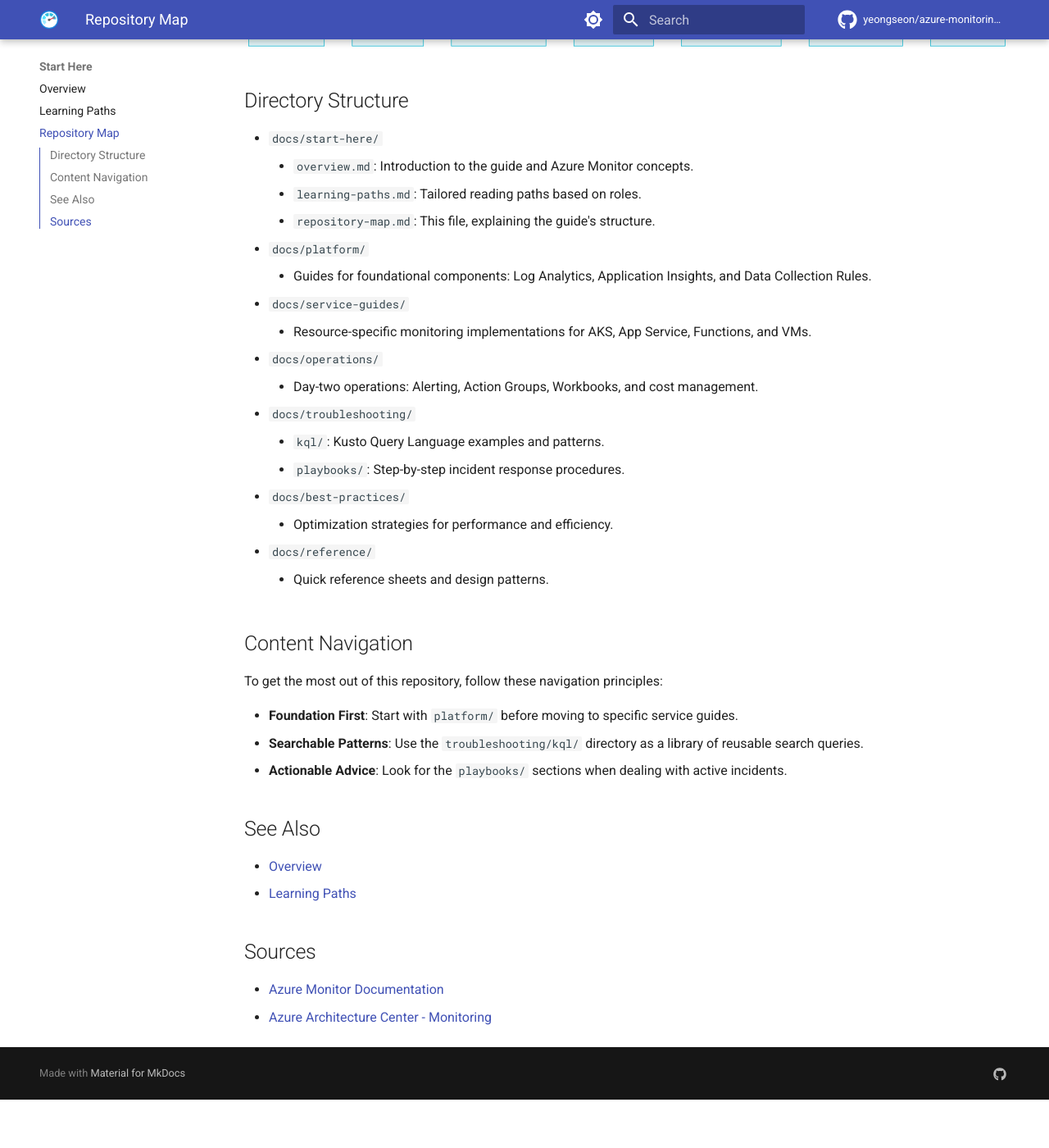
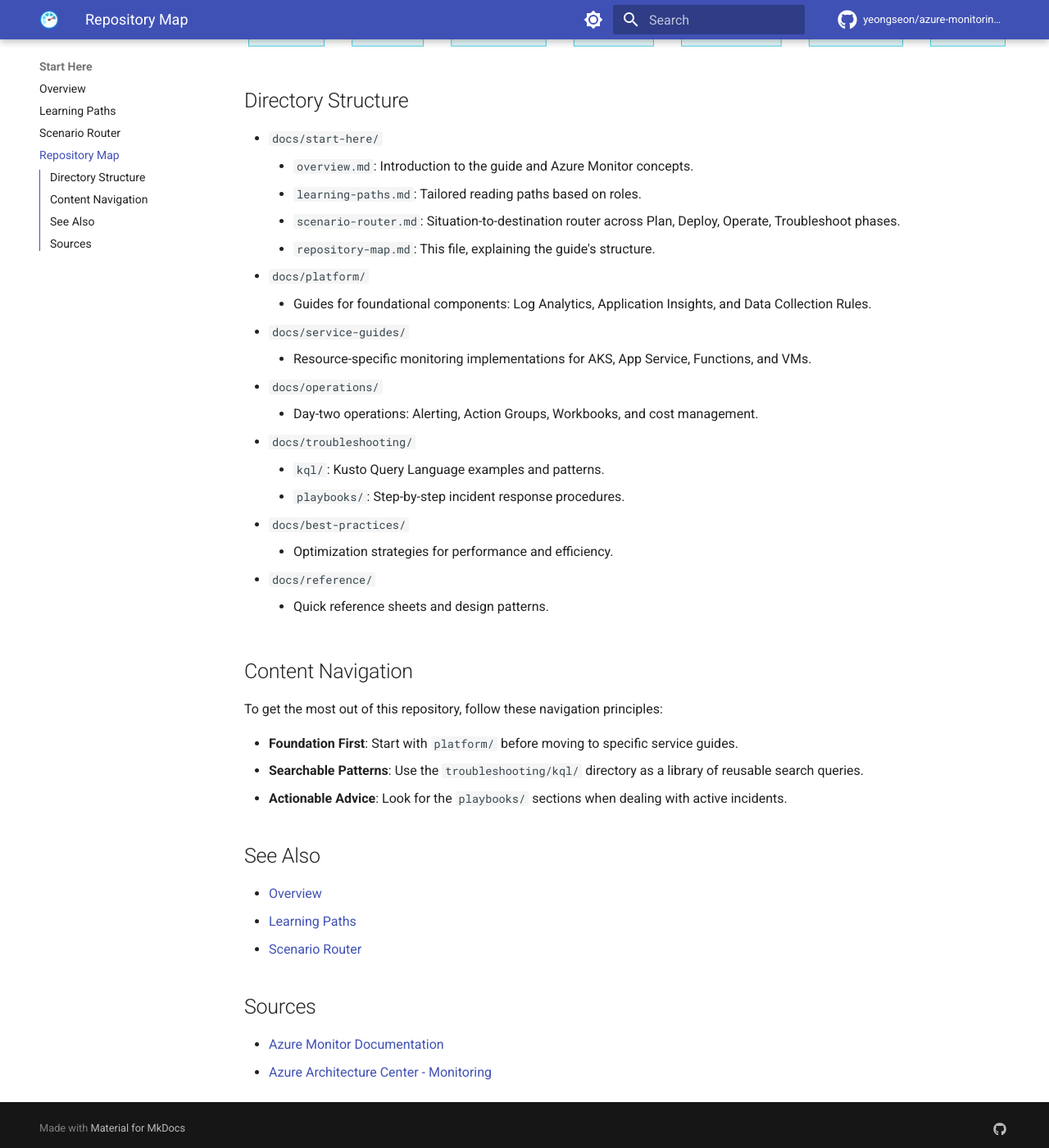
Before and after one commit to yeongseon/azure-monitoring-practical-guide, an MkDocs documentation site: the page built from docs/start-here/repository-map.md, in a window 1280 px wide and 1400 px high, scrolled down 352 px. Shown: the whole window at 82% size. Built offline with MkDocs 1.6.1 and Material for MkDocs 9.7.7, drawn with Linux system fonts in a browser that asks for light colours; comment, search, counter and statistics services are not loaded; before the commit the page ends 1693 px from its top, so only the background shows below that; some of the changed lines change nothing that is shown.

Commit message:
docs(scenario-router): add unified scenario-router.md aligning with series-wide start-here shape
Adds a situation-to-destination router under Start Here that complements
Learning Paths (depth-first, role-based) and Decision Tree (symptom-first).
Organizes 39 rows across 4 lifecycle phases (Plan, Deploy, Operate,
Troubleshoot) plus a Cross-Phase Scenarios table.

Adapts the Container Apps pilot pattern to monitoring semantics: Plan
covers workspace/DCR/telemetry-type decisions, Deploy covers workspaces
and instrumentation, Operate covers alerts/workbooks/cost, and Troubleshoot
maps to the existing playbook set (no-data, alert-storm, high-cost, etc.).

- ~100 lines / 39 rows (within spec targets)
- All destinations verified to exist in this repo
- Nav inserted between Learning Paths and Repository Map in Start Here
- Validators pass: mkdocs --strict, validate_content_sources.py

````diff
--- a/docs/index.md
+++ b/docs/index.md
@@ -52,6 +52,7 @@
 ## See Also
 
 - [Learning Paths](start-here/learning-paths.md)
+- [Scenario Router](start-here/scenario-router.md)
 - [Repository Map](start-here/repository-map.md)
 
 ## Sources
--- a/docs/start-here/learning-paths.md
+++ b/docs/start-here/learning-paths.md
@@ -231,6 +231,7 @@
 ## See Also
 
 - [Overview](overview.md)
+- [Scenario Router](scenario-router.md)
 - [Repository Map](repository-map.md)
 - [Platform Hub](../platform/index.md)
 - [Service Guides Hub](../service-guides/index.md)
--- a/docs/start-here/overview.md
+++ b/docs/start-here/overview.md
@@ -67,6 +67,7 @@
 ## See Also
 
 *   [Learning Paths](learning-paths.md)
+*   [Scenario Router](scenario-router.md)
 *   [Repository Map](repository-map.md)
 
 ## Sources
--- a/docs/start-here/repository-map.md
+++ b/docs/start-here/repository-map.md
@@ -33,6 +33,7 @@
 *   `docs/start-here/`
     *   `overview.md`: Introduction to the guide and Azure Monitor concepts.
     *   `learning-paths.md`: Tailored reading paths based on roles.
+    *   `scenario-router.md`: Situation-to-destination router across Plan, Deploy, Operate, Troubleshoot phases.
     *   `repository-map.md`: This file, explaining the guide's structure.
 *   `docs/platform/`
     *   Guides for foundational components: Log Analytics, Application Insights, and Data Collection Rules.
@@ -60,6 +61,7 @@
 
 *   [Overview](overview.md)
 *   [Learning Paths](learning-paths.md)
+*   [Scenario Router](scenario-router.md)
 
 ## Sources
 
--- /dev/null
+++ b/docs/start-here/scenario-router.md
@@ -0,0 +1,121 @@
+---
+description: Situation-to-destination router for Azure Monitor — spans planning telemetry, deploying workspaces and instrumentation, day-2 operations, and troubleshooting.
+content_sources:
+  diagrams:
+    - id: mon-scenario-router-lifecycle
+      type: flowchart
+      source: self-generated
+      justification: Series-standard lifecycle overview for the scenario router. Synthesizes the four phase groupings this router uses to organize destinations that already exist across the guide.
+      based_on:
+        - https://learn.microsoft.com/en-us/azure/azure-monitor/fundamentals/overview
+        - https://learn.microsoft.com/en-us/azure/azure-monitor/logs/log-analytics-overview
+---
+
+# Scenario Router
+
+Use this page when you have a specific situation and want to jump straight to the page that answers it. This is a breadth-first index across four lifecycle phases — Plan, Deploy, Operate, Troubleshoot — that complements the depth-first [Learning Paths](learning-paths.md) and the symptom-first [Decision Tree](../troubleshooting/decision-tree.md).
+
+!!! tip "Start with Learning Paths if you're new to Azure Monitor"
+    This page assumes you already know what you're trying to do. If you're still deciding what to learn first, start with [Learning Paths](learning-paths.md) — it sequences a role-based tour of the guide. Use this Scenario Router when you have a specific question and want to jump to the exact page that answers it.
+
+## How to Use This Router
+
+- Pick the table for the lifecycle phase you're in — Plan, Deploy, Operate, or Troubleshoot.
+- Scan the left column for the situation that matches yours; open the destination on the right.
+- If two rows fit, prefer the row from the phase you're actually in — the same platform concept often appears in more than one phase.
+- If your situation spans two phases (a design choice today that will become an incident later), check [Cross-Phase Scenarios](#cross-phase-scenarios) first.
+- Every destination is a real page in this guide, not an external link and not an aspirational page.
+- Rows are intentionally short. Follow the link for the depth; this table is a switchboard, not a summary.
+- If your situation is missing, [open an issue](https://github.com/yeongseon/azure-monitoring-practical-guide/issues) — the router is meant to grow.
+
+## Lifecycle Overview
+
+<!-- diagram-id: mon-scenario-router-lifecycle -->
+```mermaid
+flowchart LR
+    A[Plan] --> B[Deploy]
+    B --> C[Operate]
+    C --> D[Troubleshoot]
+    D -.-> A
+```
+
+## I'm Planning
+
+| Situation | Where to go |
+|---|---|
+| I'm choosing which learning path to follow | [Learning Paths](learning-paths.md) — role-based reading paths |
+| I want to understand how Azure Monitor works end-to-end | [How Azure Monitor Works](../platform/how-azure-monitor-works.md) — sources, pipeline, and destinations |
+| I'm deciding between Log Analytics, Application Insights, and Metrics for a signal | [Data Platform](../platform/data-platform.md) — Metrics, Logs, Traces, Changes pillars |
+| I'm designing Log Analytics workspace topology for a portfolio | [Workspace Design](../best-practices/workspace-design.md) — central vs distributed models |
+| I'm designing ingestion policy with Data Collection Rules | [Data Collection Rules](../platform/data-collection-rules.md) — filter noise before ingestion |
+| I'm planning retention, archive, and cost model | [Data Retention](../best-practices/data-retention.md) — analytics tier, basic logs, archive |
+| I'm planning access model (RBAC, table-level permissions) | [Security and Access](../best-practices/security-and-access.md) — workspace and table RBAC |
+| I'm planning networking posture (Private Link, IP restrictions) | [Networking and Security](../platform/networking-and-security.md) — AMPLS and private access |
+| I'm planning multi-cloud or hybrid coverage | [Multi-Cloud Hybrid](../best-practices/multi-cloud-hybrid.md) — non-Azure signal ingestion |
+
+## I'm Deploying
+
+| Situation | Where to go |
+|---|---|
+| I want the quickest possible first-hands-on | [Lab Guides](../tutorials/lab-guides/index.md) — 5 end-to-end labs (workspace, KQL, alerts, App Insights, workbooks) |
+| I'm setting up my first Log Analytics workspace | [Workspace Management](../operations/workspace-management.md) — create, link, and configure |
+| I'm setting up Application Insights for a new app | [Application Insights](../platform/application-insights.md) — connection string, sampling, and SDK model |
+| I'm configuring Data Collection Rules for ingestion | [Data Collection Rules Ops](../operations/data-collection-rules-ops.md) — create, associate, and update DCRs |
+| I need to enable diagnostic settings on Azure resources | [Diagnostic Settings](../operations/diagnostic-settings.md) — route platform logs to a workspace |
+| I'm instrumenting a specific Azure service | [Service Guides Hub](../service-guides/index.md) — App Service, Container Apps, Functions, AKS, VMs |
+| I'm tagging resources so cost and ownership are visible | [Tagging and Organization](../best-practices/tagging-and-organization.md) — cost-center and workspace tagging |
+
+## I'm Operating in Production
+
+| Situation | Where to go |
+|---|---|
+| I need day-2 operational procedures | [Operations Hub](../operations/index.md) — production runbooks |
+| I want to follow production best practices | [Best Practices Hub](../best-practices/index.md) — hardening and design guidance |
+| I'm designing alerts that catch real incidents without page-storming | [Alert Strategy](../best-practices/alert-strategy.md) — signal-to-noise design |
+| I'm managing alert rules (create, tune, silence) | [Alert Rule Management](../operations/alert-rule-management.md) — lifecycle for alert rules |
+| I'm building or curating workbooks and dashboards | [Workbooks and Dashboards](../operations/workbooks-and-dashboards.md) — visualization ops |
+| I need to control monthly ingestion cost | [Cost Control](../operations/cost-control.md) — daily cap, table tier, retention levers |
+| I need to update a DCR to filter a noisy table | [Data Collection Rules Ops](../operations/data-collection-rules-ops.md) — filter and transform ingested data |
+| I'm exporting data to a SIEM or long-term storage | [Export and Integration](../operations/export-and-integration.md) — Event Hubs, Storage, and Sentinel |
+| I'm hardening workspace access and audit | [Security and Access](../best-practices/security-and-access.md) — RBAC, table permissions, audit |
+
+## I'm Troubleshooting
+
+| Situation | Where to go |
+|---|---|
+| I need to systematically diagnose an issue | [Decision Tree](../troubleshooting/decision-tree.md) — hypothesis-driven triage flow |
+| I need to know what evidence to collect | [Evidence Map](../troubleshooting/evidence-map.md) — question → KQL + CLI artifact index |
+| I want quick pattern-match cards for common symptoms | [Quick Diagnosis Cards](../troubleshooting/quick-diagnosis-cards.md) — one-page symptom cards |
+| An incident just started and I have 10 minutes | [First 10 Minutes](../troubleshooting/first-10-minutes/index.md) — ordered triage checklist |
+| No data is landing in my workspace | [No Data in Workspace](../troubleshooting/playbooks/no-data-in-workspace.md) — DCR, agent, and permission gaps |
+| Application Insights telemetry is missing or incomplete | [Missing Application Telemetry](../troubleshooting/playbooks/missing-application-telemetry.md) — SDK, sampling, and connection issues |
+| An alert rule isn't firing when it should | [Alert Not Firing](../troubleshooting/playbooks/alert-not-firing.md) — evaluation, threshold, and scope checks |
+| An alert storm is paging on-call repeatedly | [Alert Storm](../troubleshooting/playbooks/alert-storm.md) — dampening, dedupe, and threshold tuning |
+| Monthly ingestion cost jumped unexpectedly | [High Ingestion Cost](../troubleshooting/playbooks/high-ingestion-cost.md) — top tables, DCR audit, and cap review |
+| An agent (AMA, Log Analytics agent) isn't reporting | [Agent Not Reporting](../troubleshooting/playbooks/agent-not-reporting.md) — identity, network, and DCR-association issues |
+
+## Cross-Phase Scenarios
+
+Some situations straddle two phases — the design choice you make while planning determines the failure mode you eventually debug. These rows link the two together so you can see the pattern *and* the drill in one place. If you're only in one phase today, still skim this table: it's the cheapest way to preview which decisions will hurt later.
+
+| Situation | Where to go |
+|---|---|
+| I'm designing DCR policy and want to see later ops implications first | [Data Collection Rules](../platform/data-collection-rules.md) then [Data Collection Rules Ops](../operations/data-collection-rules-ops.md) — design + day-2 filter management |
+| I'm designing alert strategy and want to see the failure mode it prevents | [Alert Strategy](../best-practices/alert-strategy.md) then [Alert Storm](../troubleshooting/playbooks/alert-storm.md) — plan + incident |
+| I'm planning cost model and want to see the surprise it prevents | [Cost Optimization](../best-practices/cost-optimization.md) then [High Ingestion Cost](../troubleshooting/playbooks/high-ingestion-cost.md) — plan + incident |
+| I'm setting up Application Insights and want to preview instrumentation gaps | [Application Insights](../platform/application-insights.md) then [Missing Application Telemetry](../troubleshooting/playbooks/missing-application-telemetry.md) — deploy + drill |
+
+## When This Router Isn't the Right Entry Point
+
+- You're brand new to Azure Monitor → start with [Learning Paths](learning-paths.md) instead.
+- You already have a symptom (no data, alert storm, high cost) and don't know which lifecycle phase you're in → jump to [Decision Tree](../troubleshooting/decision-tree.md) or [Quick Diagnosis Cards](../troubleshooting/quick-diagnosis-cards.md).
+- You're deciding which Azure signal type to emit (Metrics vs Logs vs Traces) → use [Data Platform](../platform/data-platform.md).
+
+## See Also
+
+- [Learning Paths](learning-paths.md) — depth-first, role-based reading order
+- [Overview](overview.md) — what Azure Monitor is and who this guide is for
+- [Repository Map](repository-map.md) — full section map
+- [Data Platform](../platform/data-platform.md) — Metrics, Logs, Traces, Changes pillars
+- [Decision Tree](../troubleshooting/decision-tree.md) — symptom-first troubleshooting router
+- [Evidence Map](../troubleshooting/evidence-map.md) — evidence-collection index
--- a/mkdocs.yml
+++ b/mkdocs.yml
@@ -93,6 +93,7 @@
   - Start Here:
     - start-here/overview.md
     - start-here/learning-paths.md
+    - start-here/scenario-router.md
     - start-here/repository-map.md
   - Platform:
     - platform/index.md
````
